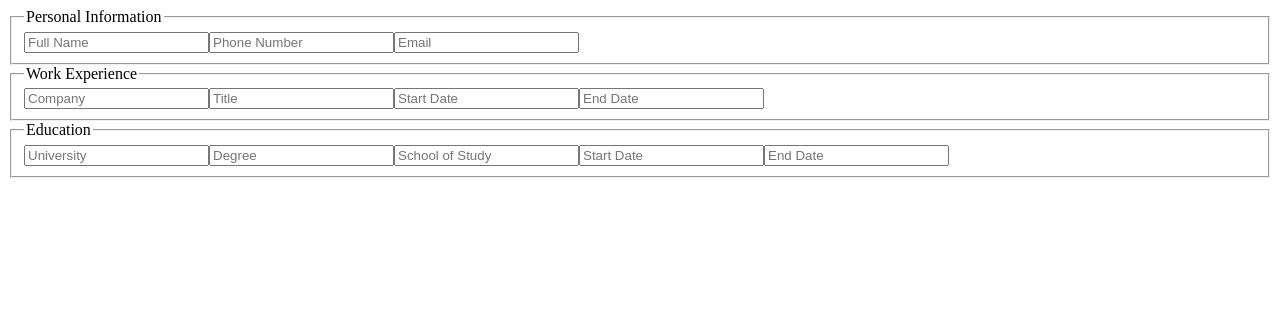
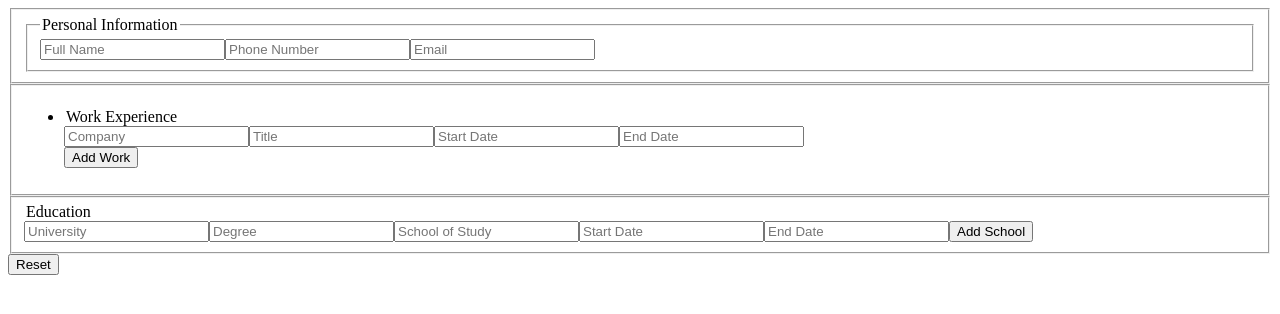
Before and after one commit to ericchi00/Project-CV-Application, a React (Create React App) app: page / in a window 1280 px wide. Shown: the top 314 px of the page. Built offline with nearby package versions, Linux system fonts and the light colour scheme.

Commit message:
add work button works

```diff
--- a/src/App.js
+++ b/src/App.js
@@ -1,20 +1,77 @@
 import React from 'react';
-import Education from './components/education';
-import Personal from './components/personal';
-import Work from './components/work';
+import Education from './components/Education';
+import Personal from './components/Personal';
+import Work from './components/Work';
 
 class App extends React.Component {
 	constructor(props) {
 		super(props);
-		this.state = '';
+		this.state = {
+			work: [],
+			workCount: 0,
+			education: [],
+			educationCount: 0,
+		};
+		this.addWork = this.addWork.bind(this);
 	}
+
+	addWork() {
+		this.setState({
+			workCount: this.state.workCount + 1,
+			work: this.state.work.concat(this.state.workCount),
+		});
+	}
+
+	addEducation() {
+		this.setState({
+			educationCount: this.state.educationCount + 1,
+			education: this.state.education.concat(this.state.educationCount),
+		});
+	}
+
 	render() {
 		return (
 			<div>
 				<form>
-					<Personal />
-					<Work />
-					<Education />
+					<fieldset>
+						<Personal />
+					</fieldset>
+					<fieldset>
+						<ul>
+							<li>
+								<legend>Work Experience</legend>
+								<label htmlFor="company"></label>
+								<input type="text" id="company" placeholder="Company" />
+								<label htmlFor="companyTitle"></label>
+								<input type="text" id="companyTitle" placeholder="Title" />
+								<label htmlFor="workStart"></label>
+								<input type="text" id="workStart" placeholder="Start Date" />
+								<label htmlFor="workEnd"></label>
+								<input type="text" id="workEnd" placeholder="End Date" />
+							</li>
+							<Work work={this.state.work} />
+							<button type="button" onClick={this.addWork}>
+								Add Work
+							</button>
+						</ul>
+					</fieldset>
+					<fieldset>
+						<div className="school">
+							<legend>Education</legend>
+							<label htmlFor="school"></label>
+							<input type="text" id="school" placeholder="University" />
+							<label htmlFor="degree"></label>
+							<input type="text" id="degree" placeholder="Degree" />
+							<label htmlFor="schoolStart"></label>
+							<input type="text" id="study" placeholder="School of Study" />
+							<label htmlFor="study"></label>
+							<input type="text" id="schoolStart" placeholder="Start Date" />
+							<label htmlFor="schoolEnd"></label>
+							<input type="text" id="schoolEnd" placeholder="End Date" />
+							<button type="button">Add School</button>
+						</div>
+					</fieldset>
+					<button type="reset">Reset</button>
 				</form>
 			</div>
 		);
--- a/src/components/work.js
+++ b/src/components/work.js
@@ -3,11 +3,16 @@ import React from 'react';
 class Work extends React.Component {
 	constructor(props) {
 		super(props);
+		this.removeWork = this.removeWork.bind(this);
 	}
 
+	removeWork() {}
+
 	render() {
-		return (
-			<fieldset>
+		const { work } = this.props;
+		return work.map((item, index) => (
+			<li key={index}>
+				<div className="work">
 					<legend>Work Experience</legend>
 					<label htmlFor="company"></label>
 					<input type="text" id="company" placeholder="Company" />
@@ -17,8 +22,10 @@ class Work extends React.Component {
 					<input type="text" id="workStart" placeholder="Start Date" />
 					<label htmlFor="workEnd"></label>
 					<input type="text" id="workEnd" placeholder="End Date" />
-			</fieldset>
-		);
+					<button type="button">Delete Work</button>
+				</div>
+			</li>
+		));
 	}
 }
 
```
Lines whose indentation alone changed are shown as unchanged.
